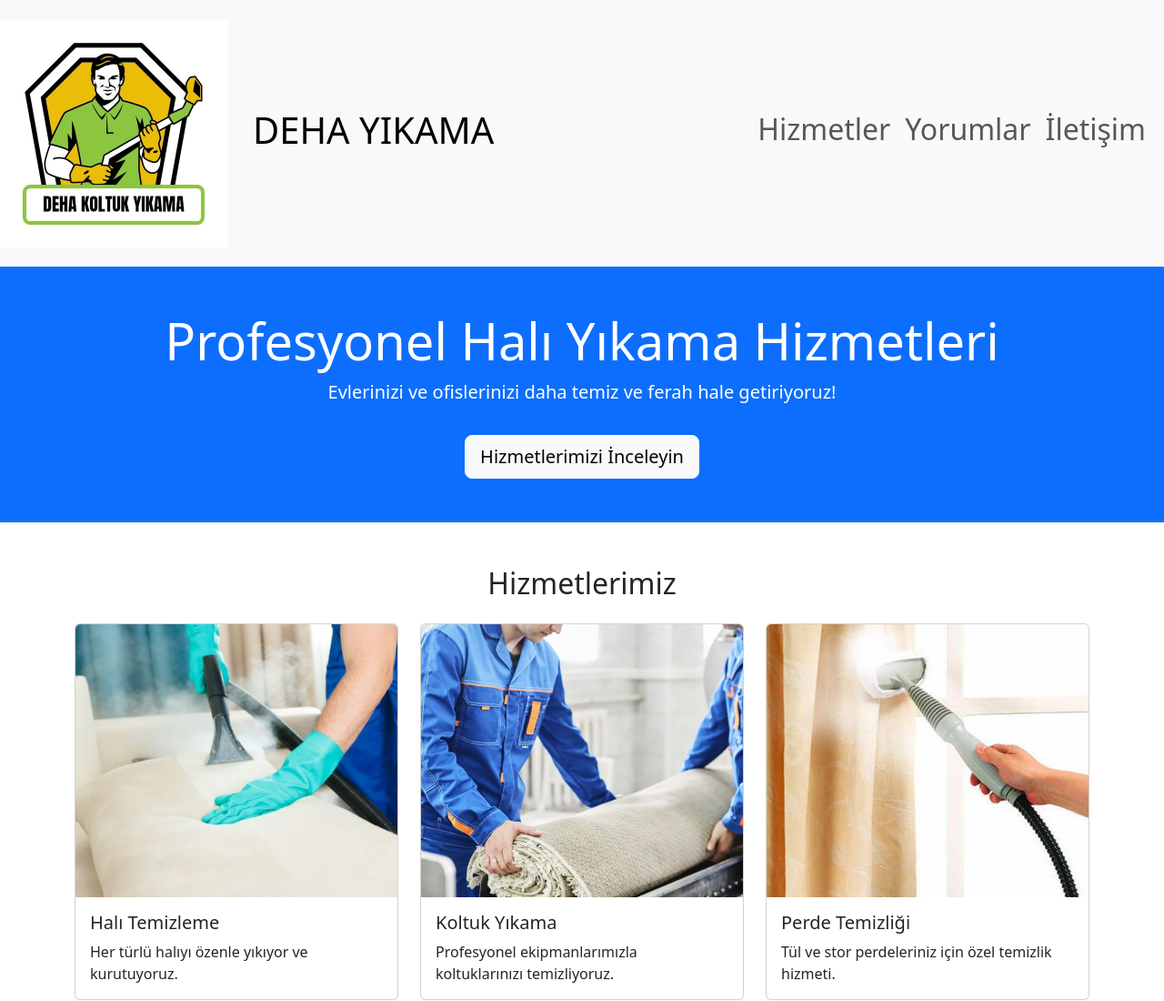
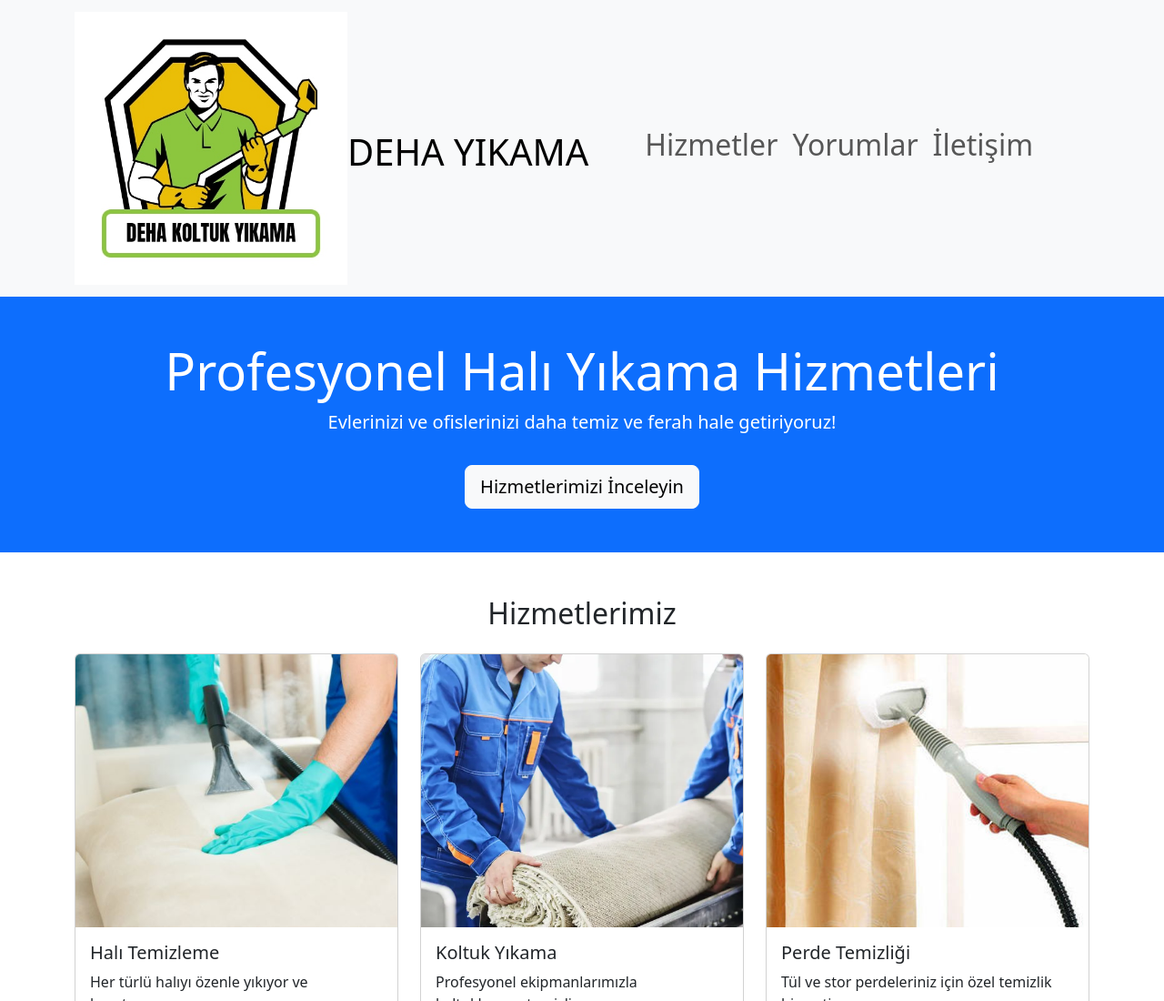
Before and after one commit to dillba/Yikama-sitesi, a plain HTML site: page index.html in a window 1280 px wide. Shown: the top 1100 px of the page at 91% size. Drawn offline with nearby package versions, Linux system fonts and the light colour scheme.

Commit message:
Update index.html

```diff
--- a/index.html
+++ b/index.html
@@ -10,30 +10,27 @@
 <body>
 
     <nav class="navbar navbar-expand-lg navbar-light bg-light">
-        <nav class="navbar navbar-expand-lg navbar-light bg-light">
-            <a class="navbar-brand" href="#">
-              <img src="resimler/logo.jpg" alt="Logo" width="250" height="250" class="d-inline-block align-text-top">
+        <div class="container text-center">
+            <!-- Logo -->
+            <a class="navbar-brand mx-auto" href="#">
+                <img src="/resimler/logo.jpg" alt="Logo" width="300" height="300" class="d-block mx-auto">
+            </a>
+            <!-- Marka İsmi -->
+            <a class="navbar-brand mx-auto" href="#"><h1 class="mt-3">DEHA YIKAMA</h1></a>
 
-            </a>
-          </nav>
-        <div class="container">
-            <a class="navbar-brand" href="#"><h1>DEHA  YIKAMA</h1></a>
-
+            <!-- Menü -->
             <button class="navbar-toggler" type="button" data-bs-toggle="collapse" data-bs-target="#navbarNav" aria-controls="navbarNav" aria-expanded="false" aria-label="Toggle navigation">
                 <span class="navbar-toggler-icon"></span>
             </button>
-
-            <div class="collapse navbar-collapse" id="navbarNav">
-                <ul class="navbar-nav ms-auto">
+            <div class="collapse navbar-collapse justify-content-center" id="navbarNav">
+                <ul class="navbar-nav">
                     <li class="nav-item"><a class="nav-link" href="#hizmetler"><h2>Hizmetler</h2></a></li>
                     <li class="nav-item"><a class="nav-link" href="#yorumlar"><h2>Yorumlar</h2></a></li>
                     <li class="nav-item"><a class="nav-link" href="#iletisim"><h2>İletişim</h2></a></li>
                 </ul>
             </div>
         </div>
-
     </nav>
-
 
     <header class="bg-primary text-white text-center py-5">
         <div class="container">
@@ -42,6 +39,7 @@
             <a href="#hizmetler" class="btn btn-light btn-lg mt-3">Hizmetlerimizi İnceleyin</a>
         </div>
     </header>
+
 
  <!-- Hizmetler Bölümü -->
 <section id="hizmetler" class="py-5">
@@ -87,11 +85,11 @@
         <div id="exampleCarousel" class="carousel slide" data-bs-ride="carousel">
             <div class="carousel-inner">
                 <div class="carousel-item active">
-                    <img src="resimler/IMG_20240821_161919_139 (1).jpg" class="d-block w-100" alt="Örnek Çalışma 1" height="1000" width="1000">
+                    <img src="/resimler/IMG_20240821_161919_139 (1).jpg" class="d-block w-100" alt="Örnek Çalışma 1" height="1000" width="1000">
                 </div>
 
                 <div class="carousel-item">
-                    <img src="resimler/DEHA_page-0001.jpg" class="d-block w-100" alt="Örnek Çalışma 3" height="1000" width="1000">
+                    <img src="/resimler/DEHA_page-0001.jpg" class="d-block w-100" alt="Örnek Çalışma 3" height="1000" width="1000">
                 </div>
             </div>
             <button class="carousel-control-prev" type="button" data-bs-target="#exampleCarousel" data-bs-slide="prev">
@@ -162,7 +160,7 @@
             </p>
 
             <div class="text-center">
-                <a href="https://api.whatsapp.com/message/KL3XNJ6TEYCTD1?autoload=1&app_absent=0&fbclid=PAY2xjawH4iERleHRuA2FlbQIxMAABpr7M9fccrNYiYf3ZJUv5yIg3uDZR5YM2fHxE0FfF1KnCP4KVCvDTvSgQnA_aem_CQisQd3Sh4EcInKMIPs7Zg" target="_blank">
+                <a href="https://api.whatsapp.com/message/KL3XNJ6TEYCTD1?autoload=1&app_absent=0" target="_blank">
                     <img src="resimler/wp.webp" class="img-fluid rounded" alt="Whatsapp İkonu" style="max-width: 300px;">
                 </a>
             </div>
```
